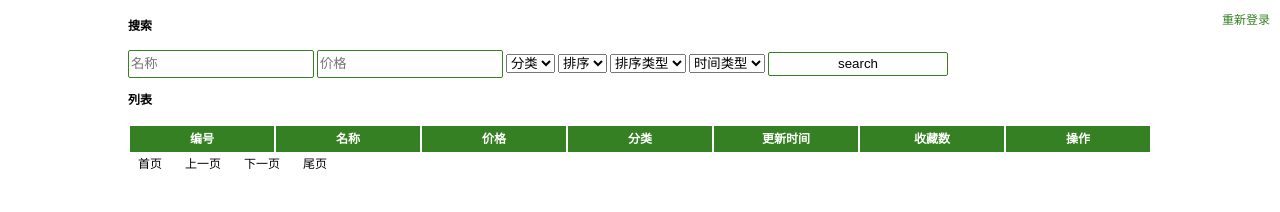
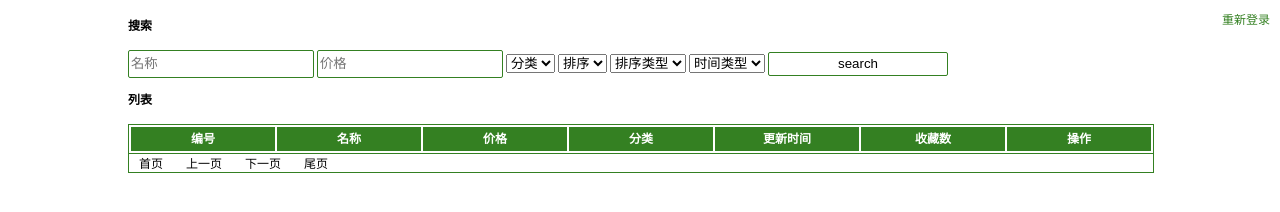
Before and after one commit to atomgj/skillCompetition, a plain HTML site: page webClient/index.html in a window 1280 px wide. Drawn offline with Linux system fonts and the light colour scheme; no server answers.

Commit message:
style change

```diff
--- a/webClient/css/style.css
+++ b/webClient/css/style.css
@@ -62,6 +62,7 @@ a:hover {
 .list {
     width: 1024px;
     font-size: 12px;
+    border: 1px #348022 solid;
 }
 
 .table .header {
@@ -81,6 +82,10 @@ tbody, thead, tr, th, td {
     padding: 0;
 }
 
+tbody{
+    border: 1px #348022 solid;
+}
+
 tr {
     line-height: 24px;
 }
@@ -88,7 +93,6 @@ tr {
 td, th {
     width: 200px;
     text-align: center;
-    border: 1px #348022 solid;
 }
 
 .thead {
@@ -112,9 +116,9 @@ ul li {
 
 .page {
     position: relative;
-    height: 24px;
-    width: 1000px;
+    width: 100%;
     right: 0px;
+    border-top: 1px #348022 solid;
 }
 
 .page a {
```
Also changed, not shown: webClient/login.html (+1 -1 lines).
